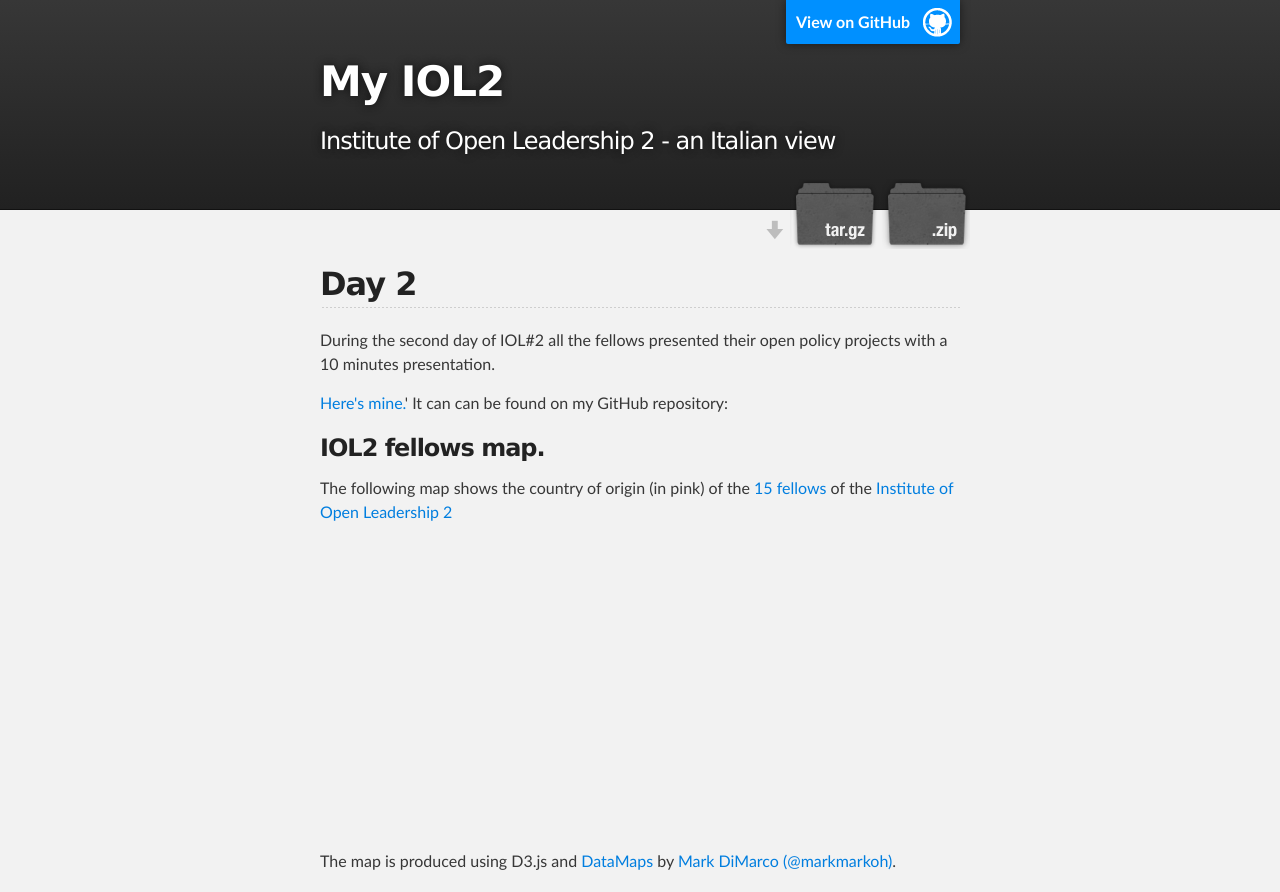
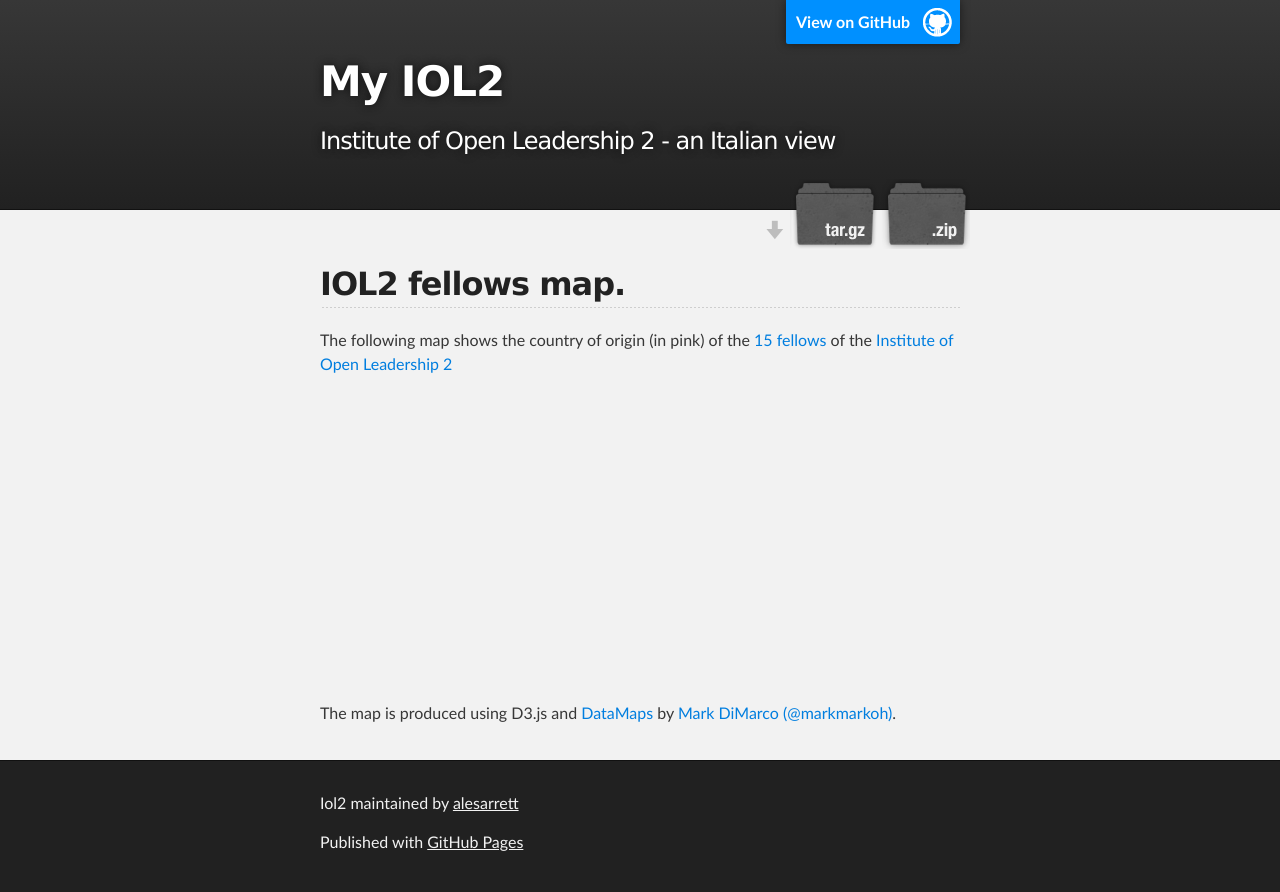
Before and after one commit to alesarrett/IOL2, a plain HTML site: page index.html in a window 1280 px wide. Shown: the top 892 px of the page. Drawn offline with nearby package versions, Linux system fonts and the light colour scheme; a script that the page names is missing.

Commit message:
Delete first paragraph

```diff
--- a/index.html
+++ b/index.html
@@ -35,14 +35,10 @@
 
     <div id="main_content_wrap" class="outer">
       <section id="main_content" class="inner">
-    <h2>Day 2</h2>
-    <p>During the second day of IOL#2 all the fellows presented their open policy projects with a 10 minutes presentation.</p>
-    <p><a href="./day2/mypresentation/index.html">Here's mine.</a>' It can can be found on my GitHub repository:
-
-    <h3>
+    <h2>
       <a id="IOL2fellowsMap" class="anchor" href="#IOL2-fellows-map" aria-hidden="true"><span class="octicon octicon-link"></span></a>
       IOL2 fellows map.
-    </h3>
+    </h2>
     <p> The following map shows the country of origin (in pink) of the <a href="https://github.com/alesarrett/IOL2/blob/master/geoFellows.csv">15 fellows</a> of the <a href="https://openpolicynetwork.org/new-fellows-for-2016-institute-for-open-leadership/">Institute of Open Leadership 2</a></p>
 
     <div id="container" style="position: relative; width: 600px; height: 300px;"></div>
```
